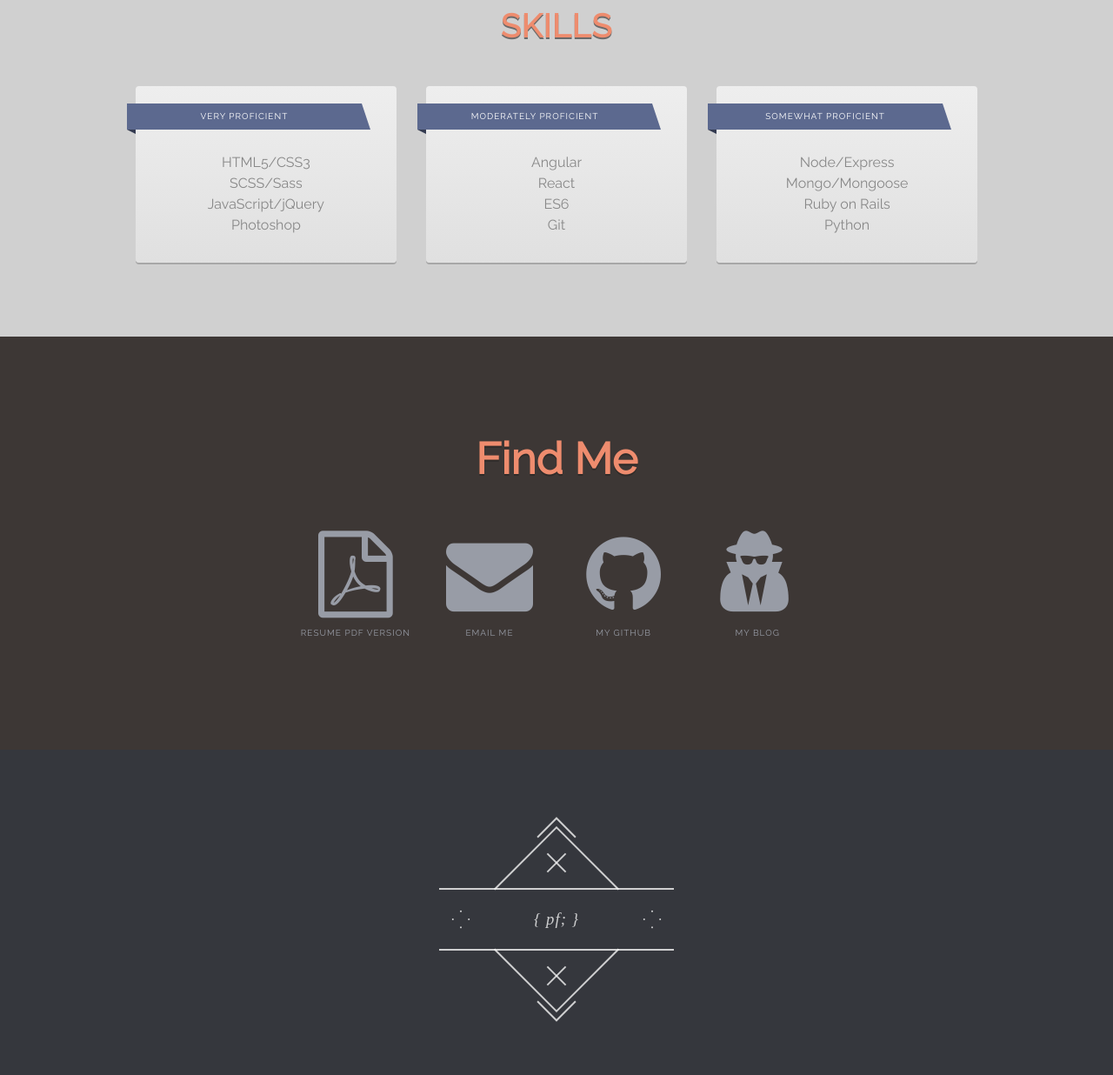
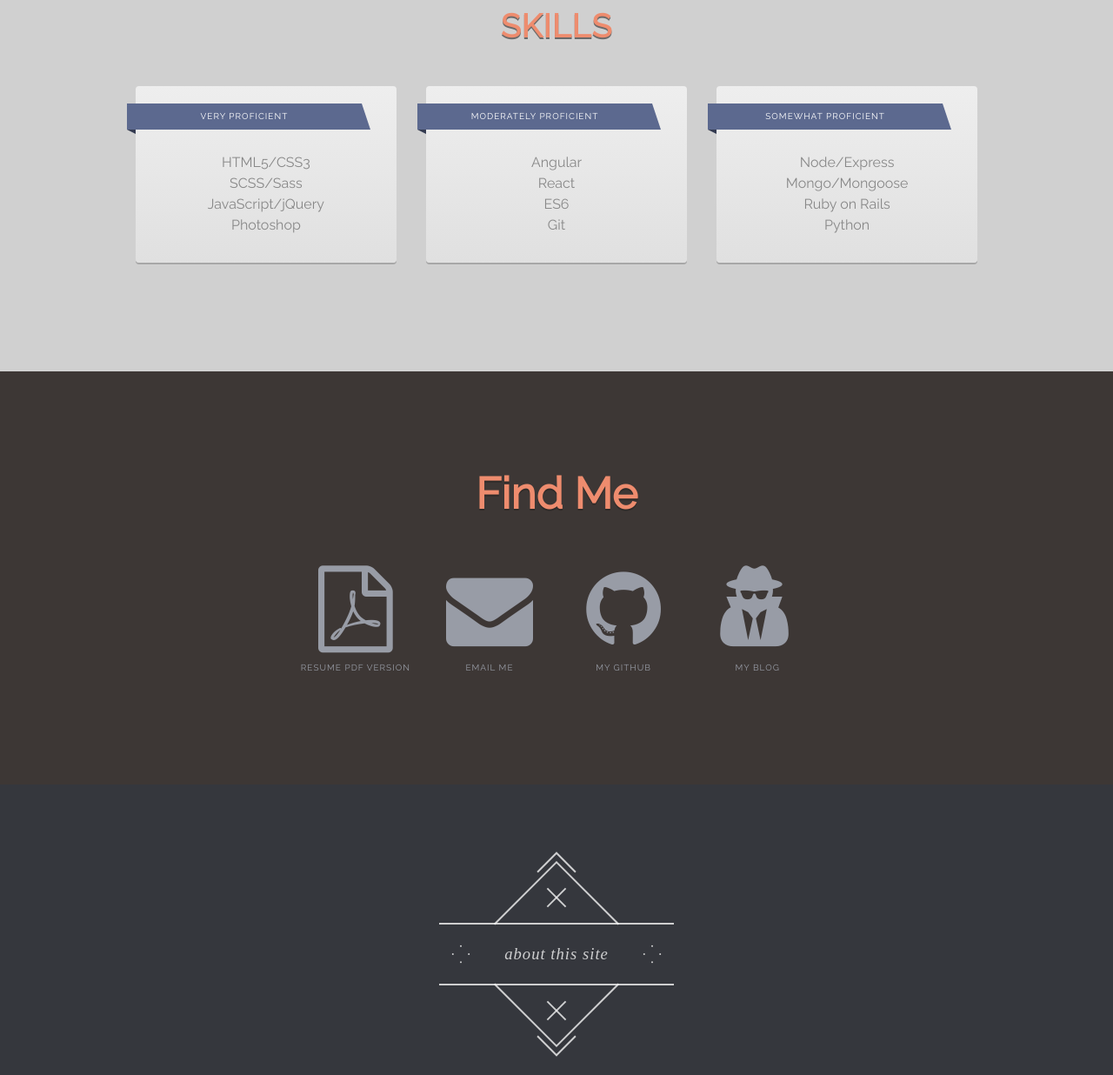
Before and after one commit to phileflanagan/my-website-v5.0, a website: page index.html in a window 1280 px wide. Shown: the part 477-1713 px from the top of the page at 87% size. Drawn offline with nearby package versions, Linux system fonts and the light colour scheme; a web font is replaced by a local one.

Commit message:
Deployed ver 1

```diff
--- a/index.html
+++ b/index.html
@@ -131,7 +131,7 @@
         <span></span>
         <span></span>
       </span>
-      <span class="logo">{ pf; }</span>
+      <span class="logo">about this site</span>
       <span class="after dots">
         <span></span>
         <span></span>
--- a/sass/sections/_skills.scss
+++ b/sass/sections/_skills.scss
@@ -1,6 +1,7 @@
 #pf-skills {
 	background-color: $skills-bgcolor;
   text-align: center;
+	padding: 70px 0px 110px;
 	h1 {
 		text-transform: uppercase;
 		letter-spacing: 1px;
```
Also changed, not shown: css/style.css.
